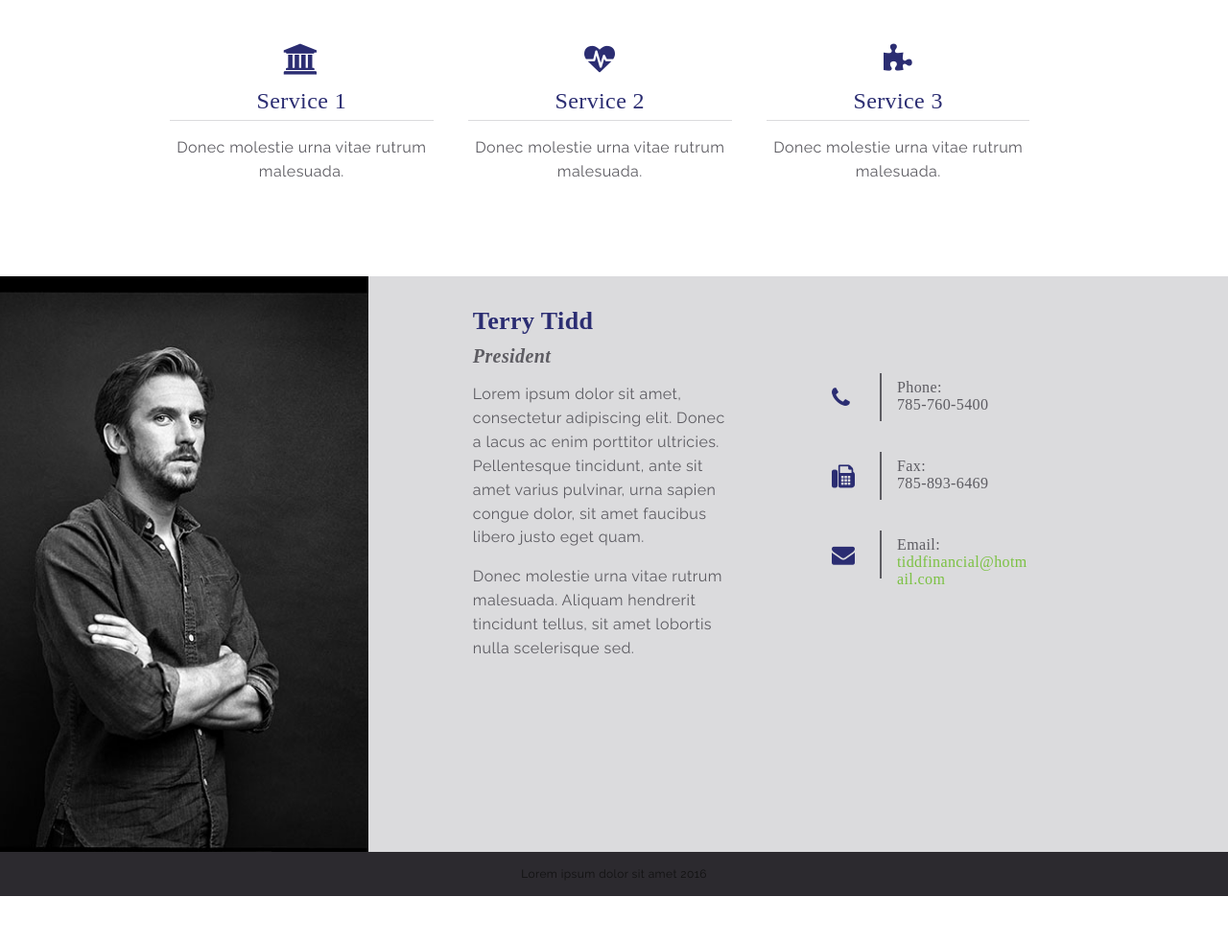
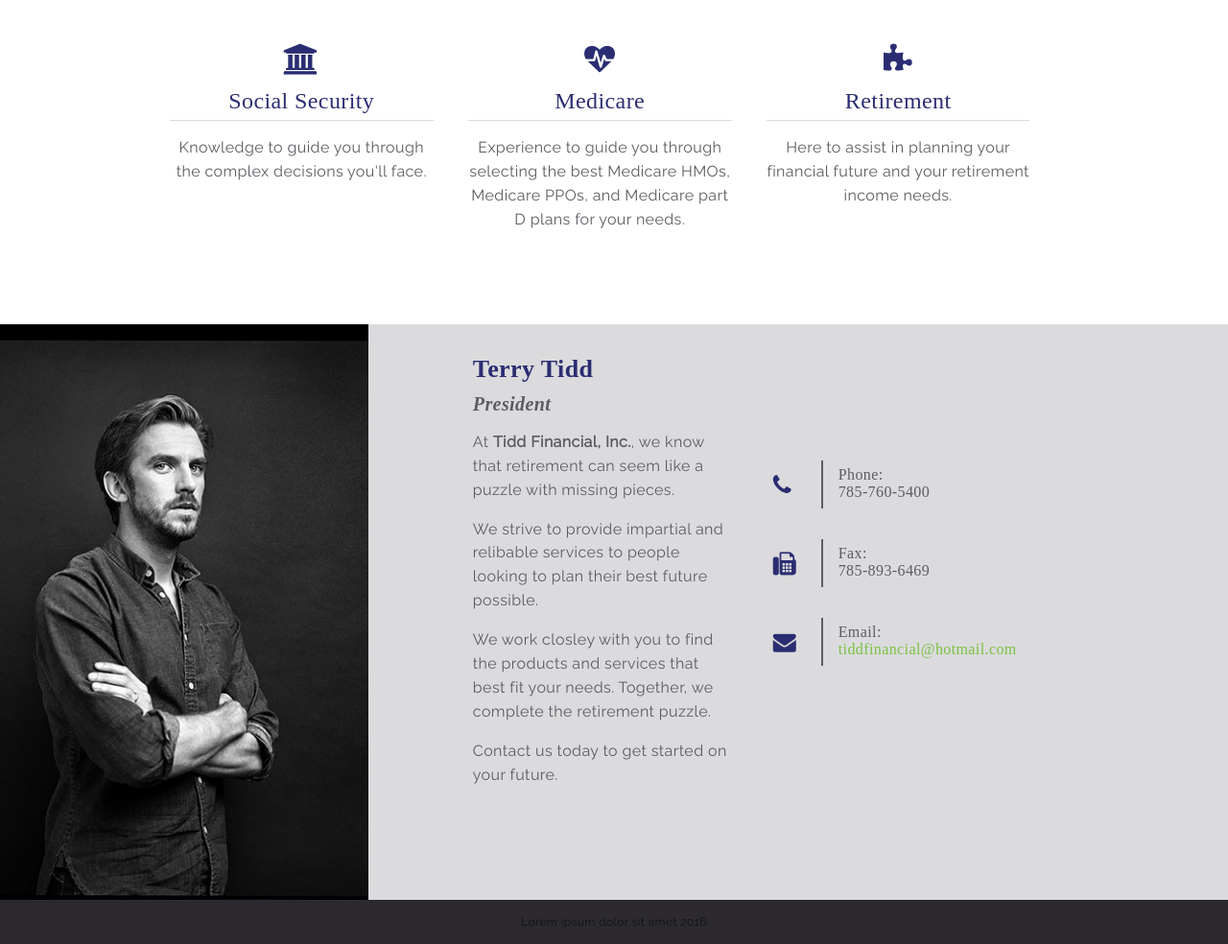
Before and after one commit to jjbert18/tidd-financial, a Jekyll site: the page built from index.html, in a window 1280 px wide and 1338 px high, cut to the strip 354-1338 px from the top of the window. Shown: the whole strip at 96% size. Built offline with Jekyll 4.4.1, drawn with Linux system fonts in a browser that asks for light colours; nearby versions of some CDN libraries.

Commit message:
content updates and minor tweaks

```diff
--- a/_sass/components/about/_about.scss
+++ b/_sass/components/about/_about.scss
@@ -58,7 +58,7 @@
 
 .about-us__contact-info {
     @include break(md) {
-        padding-left: 5em;
+        padding-left: 3%;
     }
 }
 
@@ -87,3 +87,7 @@
     margin-left: 50px;
     word-break: break-word;
 }
+
+.company-name {
+    font-weight: bold;
+}
--- a/_sass/components/header/_menu.scss
+++ b/_sass/components/header/_menu.scss
@@ -1,5 +1,6 @@
 .main-menu {
     background-color: $white;
+    box-shadow: 0 0 10px $blue-dark;
     display: block;
     position: fixed;
     width: 100%;
--- a/_sass/components/services/_services.scss
+++ b/_sass/components/services/_services.scss
@@ -6,6 +6,7 @@
     display: inline-block;
     padding: 1em;
     text-align: center;
+    vertical-align: top;
     width: 100%;
 
     @include break(md) {
--- a/index.html
+++ b/index.html
@@ -12,10 +12,10 @@ title: Tidd Financial
                 <i class="fa fa-university" aria-hidden="true"></i>
             </div>
             <div class="service-item__title">
-                Service 1
+                Social Security
             </div>
             <div class="service-item__description">
-                <p>Donec molestie urna vitae rutrum malesuada.</p>
+                <p>Knowledge to guide you through the complex decisions you'll face.</p>
             </div>
         </div>
 
@@ -24,10 +24,10 @@ title: Tidd Financial
                 <i class="fa fa-heartbeat" aria-hidden="true"></i>
             </div>
             <div class="service-item__title">
-                Service 2
+                Medicare
             </div>
             <div class="service-item__description">
-                <p>Donec molestie urna vitae rutrum malesuada.</p>
+                <p>Experience to guide you through selecting the best Medicare HMOs, Medicare PPOs, and Medicare part D plans for your needs.</p>
             </div>
         </div>
 
@@ -36,10 +36,10 @@ title: Tidd Financial
                 <i class="fa fa-puzzle-piece" aria-hidden="true"></i>
             </div>
             <div class="service-item__title">
-                Service 3
+                Retirement
             </div>
             <div class="service-item__description">
-                <p>Donec molestie urna vitae rutrum malesuada.</p>
+                <p>Here to assist in planning your financial future and your retirement income needs.</p>
             </div>
         </div>
     </div>
@@ -53,9 +53,25 @@ title: Tidd Financial
             <div class="about-us__description-content">
                 <h3>Terry Tidd</h3>
                 <h4 class="em">President</h4>
-                <p>Lorem ipsum dolor sit amet, consectetur adipiscing elit. Donec a lacus ac enim porttitor ultricies. Pellentesque tincidunt, ante sit amet varius pulvinar, urna sapien congue dolor, sit amet faucibus libero justo eget quam. </p>
+                <p>
+                    At <span class="company-name">Tidd Financial, Inc.</span>, we know that retirement can
+                    seem like a puzzle with missing pieces.
+                </p>
 
-                <p>Donec molestie urna vitae rutrum malesuada. Aliquam hendrerit tincidunt tellus, sit amet lobortis nulla scelerisque sed. </p>
+                <p> We strive to provide impartial and relibable services to
+                    people looking to plan their best future possible.
+                </p>
+
+                <p>
+                    We work closley with you to find the products and services
+                    that best fit your needs. Together, we complete the retirement
+                    puzzle.
+                </p>
+
+                <p>
+                    Contact us today to get started on your future.
+                </p>
+
             </div>
 
             <a id="contact"></a>
```
Also changed, not shown: 2 other files.
